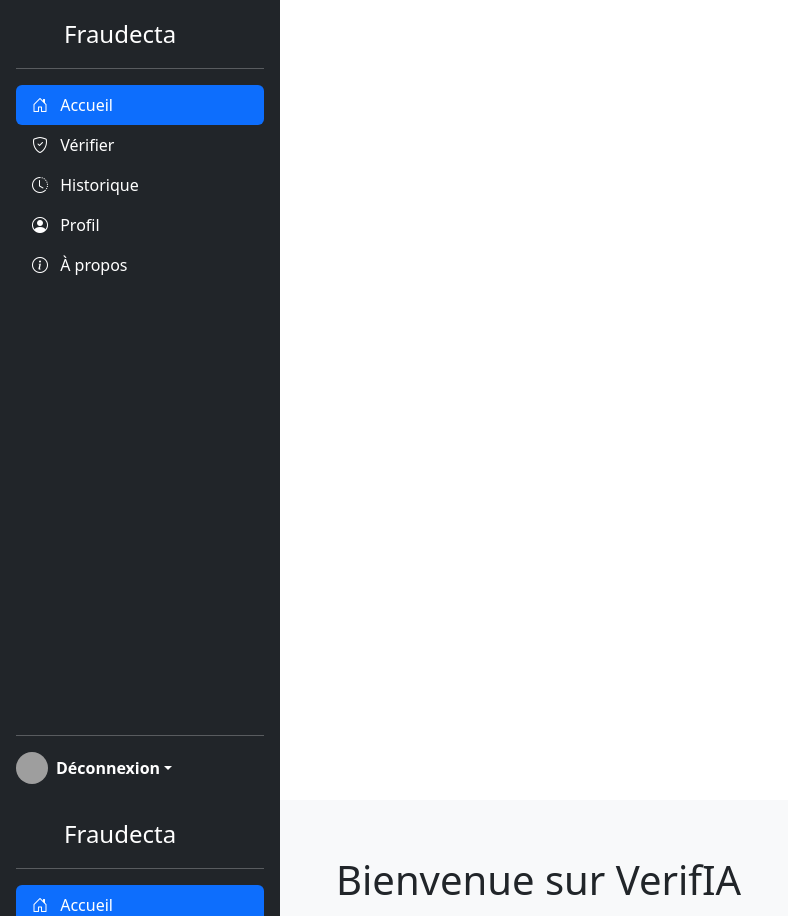
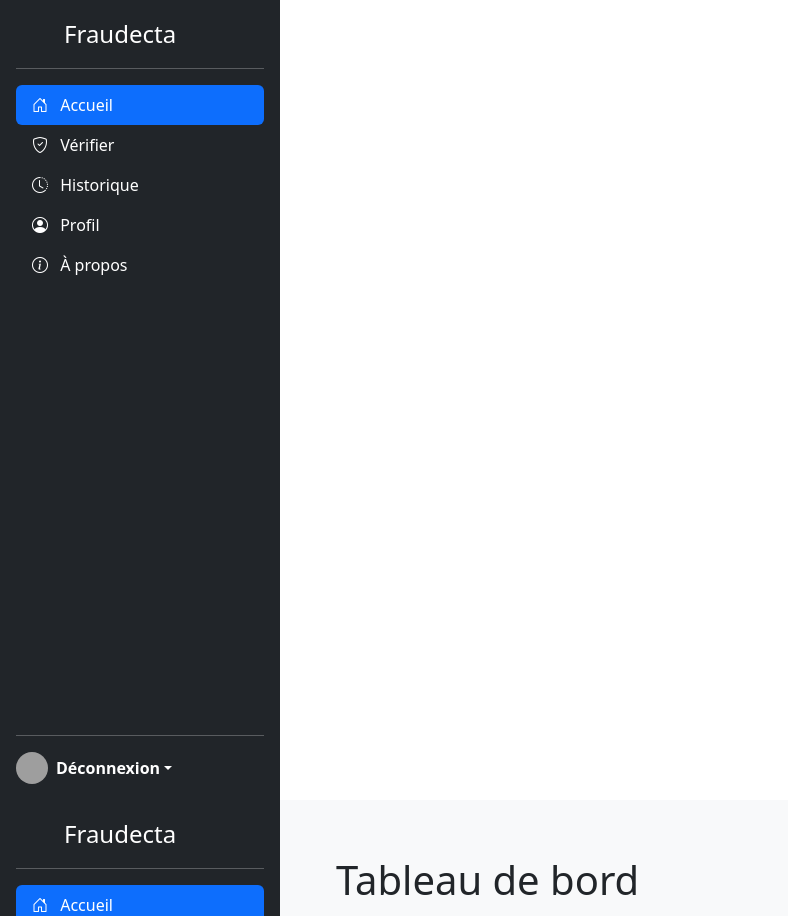
Before and after one commit to dav9fulldev/FrontendProjetFraudecta, a Vue app: page /dashboard in a window 1280 px wide. Shown: the top 916 px of the page, without its empty margins (0-788 px from the left). Built offline with nearby package versions, Linux system fonts and the light colour scheme; grey boxes are pictures that could not be loaded.

Commit message:
Creation des pages

```diff
--- a/src/views/Dashboard.vue
+++ b/src/views/Dashboard.vue
@@ -1,6 +1,6 @@
 <template>
   <div class="dashboard">
-    <h1>Bienvenue sur VerifIA</h1>
+    <h1>Tableau de bord</h1>
     <p>
       Ceci est votre tableau de bord. Accédez rapidement aux fonctionnalités clés de l'application.
     </p>
```
